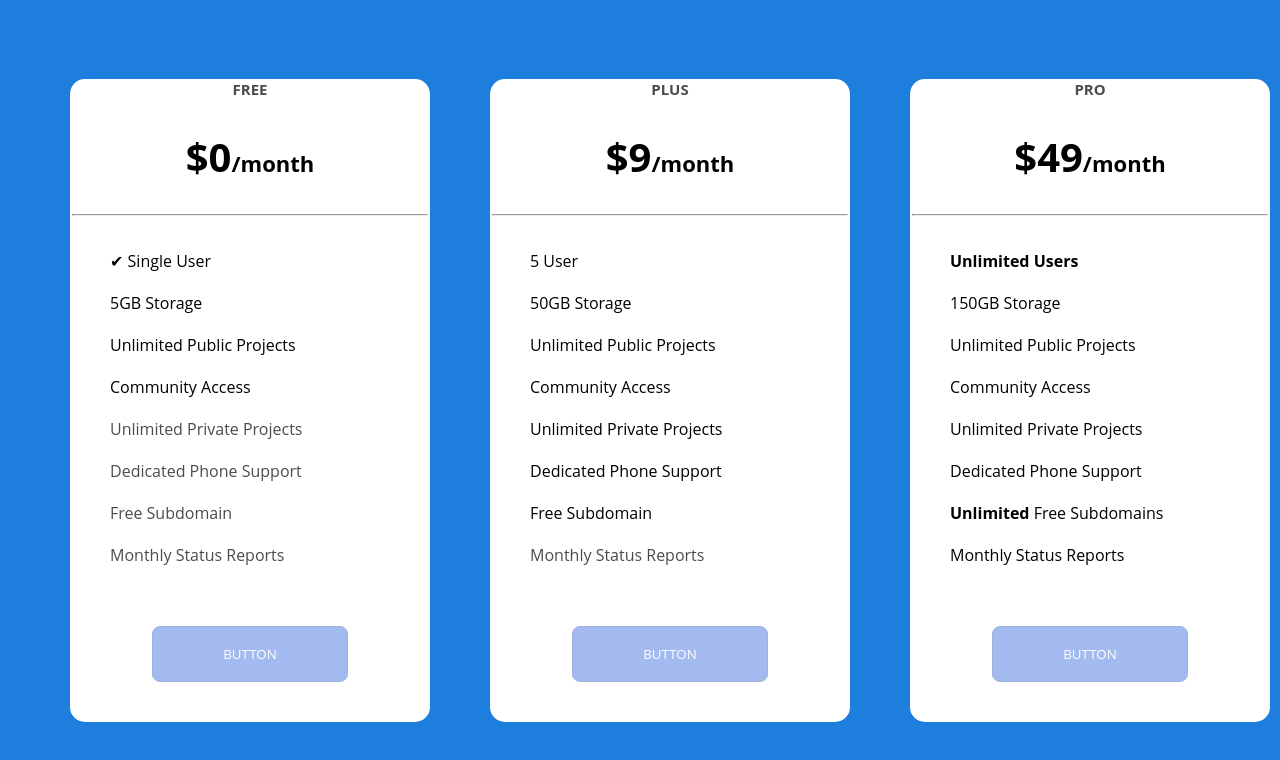
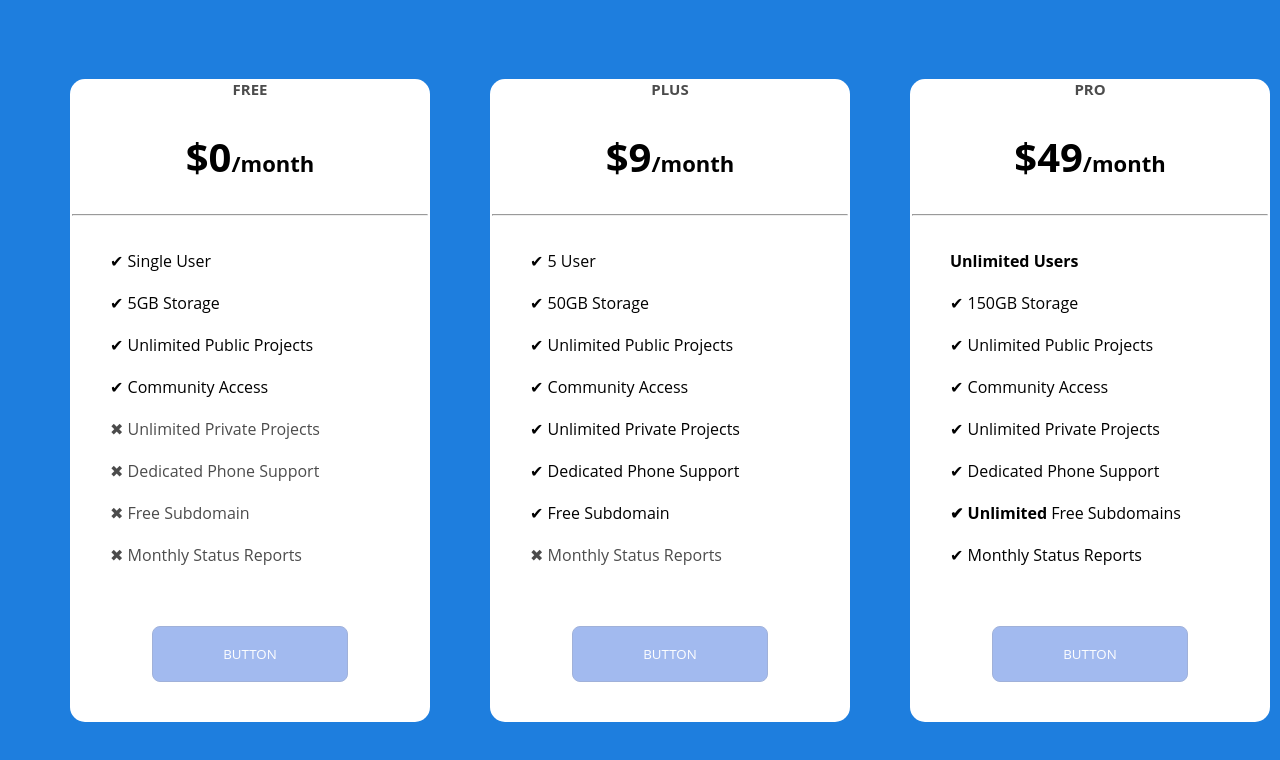
Before and after one commit to Shanthi2814/project1, a React (Create React App) app: page / in a window 1280 px wide. Shown: the top 760 px of the page. Built offline with nearby package versions, Linux system fonts and the light colour scheme.

Commit message:
Update App.js

```diff
--- a/src/App.js
+++ b/src/App.js
@@ -9,16 +9,16 @@ const App=(props)=>{
     <hr/>
         <ul>
         <li><span class="fa-li"><i class="fas fa-check"></i></span>✔ Single User</li>
-              <li><span class="fa-li"><i class="fas fa-check"></i></span>5GB Storage</li>
-              <li><span class="fa-li"><i class="fas fa-check"></i></span>Unlimited Public Projects</li>
-              <li><span class="fa-li"><i class="fas fa-check"></i></span>Community Access</li>
-              <li class="text-muted"><span class="fa-li"><i class="fas fa-times"></i></span>Unlimited
+              <li><span class="fa-li"><i class="fas fa-check"></i></span>✔ 5GB Storage</li>
+              <li><span class="fa-li"><i class="fas fa-check"></i></span>✔ Unlimited Public Projects</li>
+              <li><span class="fa-li"><i class="fas fa-check"></i></span>✔ Community Access</li>
+              <li class="text-muted"><span class="fa-li"><i class="fas fa-times"></i></span>✖ Unlimited
                 Private Projects</li>
-              <li class="text-muted"><span class="fa-li"><i class="fas fa-times"></i></span>Dedicated
+              <li class="text-muted"><span class="fa-li"><i class="fas fa-times"></i></span>✖ Dedicated
                 Phone Support</li>
-              <li class="text-muted"><span class="fa-li"><i class="fas fa-times"></i></span>Free Subdomain
+              <li class="text-muted"><span class="fa-li"><i class="fas fa-times"></i></span>✖ Free Subdomain
               </li>
-              <li class="text-muted"><span class="fa-li"><i class="fas fa-times"></i></span>Monthly Status
+              <li class="text-muted"><span class="fa-li"><i class="fas fa-times"></i></span>✖ Monthly Status
                 Reports</li>
         </ul>
         <button class="btn btn-primary">BUTTON</button>
@@ -29,14 +29,14 @@ const App=(props)=>{
         <h6 class="card-price text-center">$9<span class="period">/month</span></h6>
 <hr/>
         <ul>
-        <li><span class="fa-li"><i class="fas fa-check"></i></span>5 User</li>
-              <li><span class="fa-li"><i class="fas fa-check"></i></span>50GB Storage</li>
-              <li><span class="fa-li"><i class="fas fa-check"></i></span>Unlimited Public Projects</li>
-              <li><span class="fa-li"><i class="fas fa-check"></i></span>Community Access</li>
-              <li><span class="fa-li"><i class="fas fa-check"></i></span>Unlimited Private Projects</li>
-              <li><span class="fa-li"><i class="fas fa-check"></i></span>Dedicated Phone Support</li>
-              <li><span class="fa-li"><i class="fas fa-check"></i></span>Free Subdomain</li>
-              <li class="text-muted"><span class="fa-li"><i class="fas fa-times"></i></span>Monthly Status
+        <li><span class="fa-li"><i class="fas fa-check"></i></span>✔ 5 User</li>
+              <li><span class="fa-li"><i class="fas fa-check"></i></span>✔ 50GB Storage</li>
+              <li><span class="fa-li"><i class="fas fa-check"></i></span>✔ Unlimited Public Projects</li>
+              <li><span class="fa-li"><i class="fas fa-check"></i></span>✔ Community Access</li>
+              <li><span class="fa-li"><i class="fas fa-check"></i></span>✔ Unlimited Private Projects</li>
+              <li><span class="fa-li"><i class="fas fa-check"></i></span>✔ Dedicated Phone Support</li>
+              <li><span class="fa-li"><i class="fas fa-check"></i></span>✔ Free Subdomain</li>
+              <li class="text-muted"><span class="fa-li"><i class="fas fa-times"></i></span>✖ Monthly Status
                 Reports</li>
         </ul>
         <button class="btn btn-primary">BUTTON</button>
@@ -49,14 +49,14 @@ const App=(props)=>{
         <ul>
         <li><span class="fa-li"><i class="fas fa-check"></i></span><strong>Unlimited Users</strong>
               </li>
-              <li><span class="fa-li"><i class="fas fa-check"></i></span>150GB Storage</li>
-              <li><span class="fa-li"><i class="fas fa-check"></i></span>Unlimited Public Projects</li>
-              <li><span class="fa-li"><i class="fas fa-check"></i></span>Community Access</li>
-              <li><span class="fa-li"><i class="fas fa-check"></i></span>Unlimited Private Projects</li>
-              <li><span class="fa-li"><i class="fas fa-check"></i></span>Dedicated Phone Support</li>
-              <li><span class="fa-li"><i class="fas fa-check"></i></span><strong>Unlimited</strong> Free
+              <li><span class="fa-li"><i class="fas fa-check"></i></span>✔ 150GB Storage</li>
+              <li><span class="fa-li"><i class="fas fa-check"></i></span>✔ Unlimited Public Projects</li>
+              <li><span class="fa-li"><i class="fas fa-check"></i></span>✔ Community Access</li>
+              <li><span class="fa-li"><i class="fas fa-check"></i></span>✔ Unlimited Private Projects</li>
+              <li><span class="fa-li"><i class="fas fa-check"></i></span>✔ Dedicated Phone Support</li>
+              <li><span class="fa-li"><i class="fas fa-check"></i></span><strong>✔ Unlimited</strong> Free
                 Subdomains</li>
-              <li><span class="fa-li"><i class="fas fa-check"></i></span>Monthly Status Reports</li>
+              <li><span class="fa-li"><i class="fas fa-check"></i></span>✔ Monthly Status Reports</li>
         </ul>
         <button class="btn btn-primary">BUTTON</button>
         {/* <a href="#" class="btn btn-primary">BUTTON</a> */}
```
